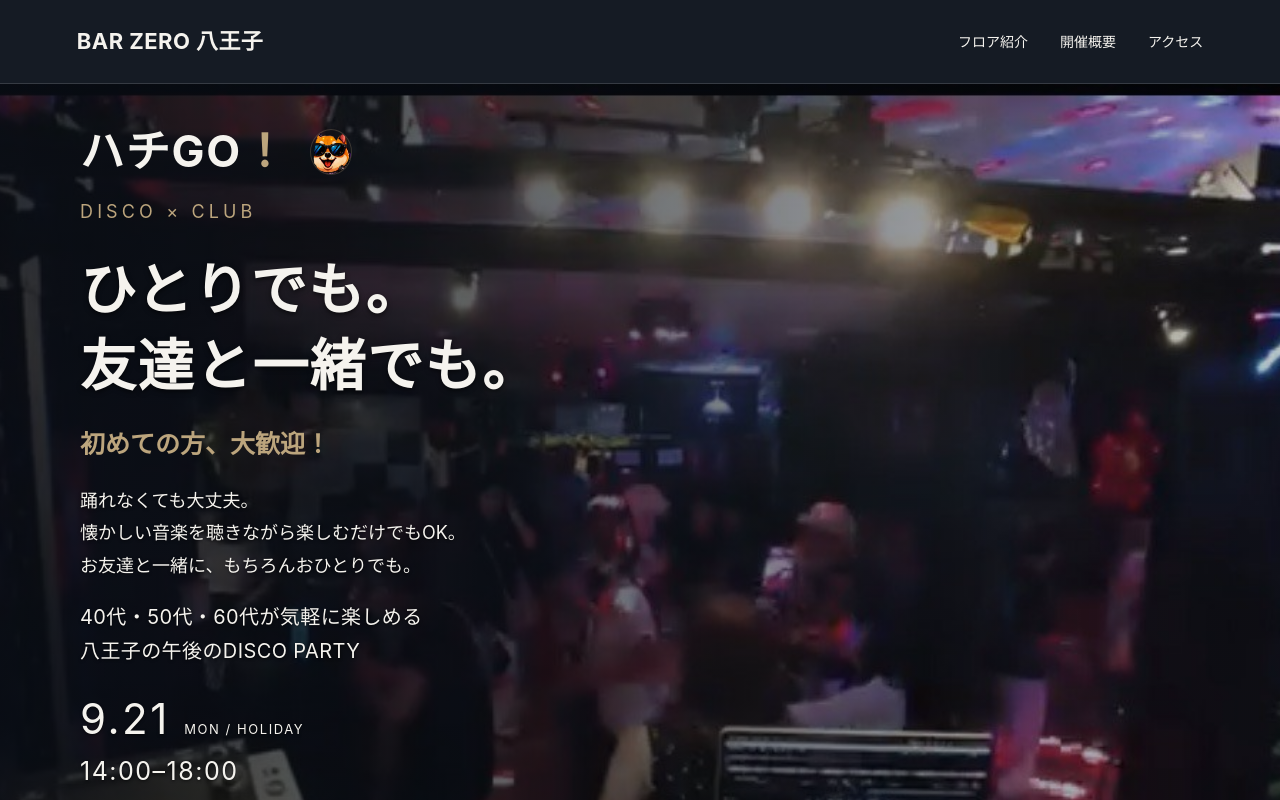
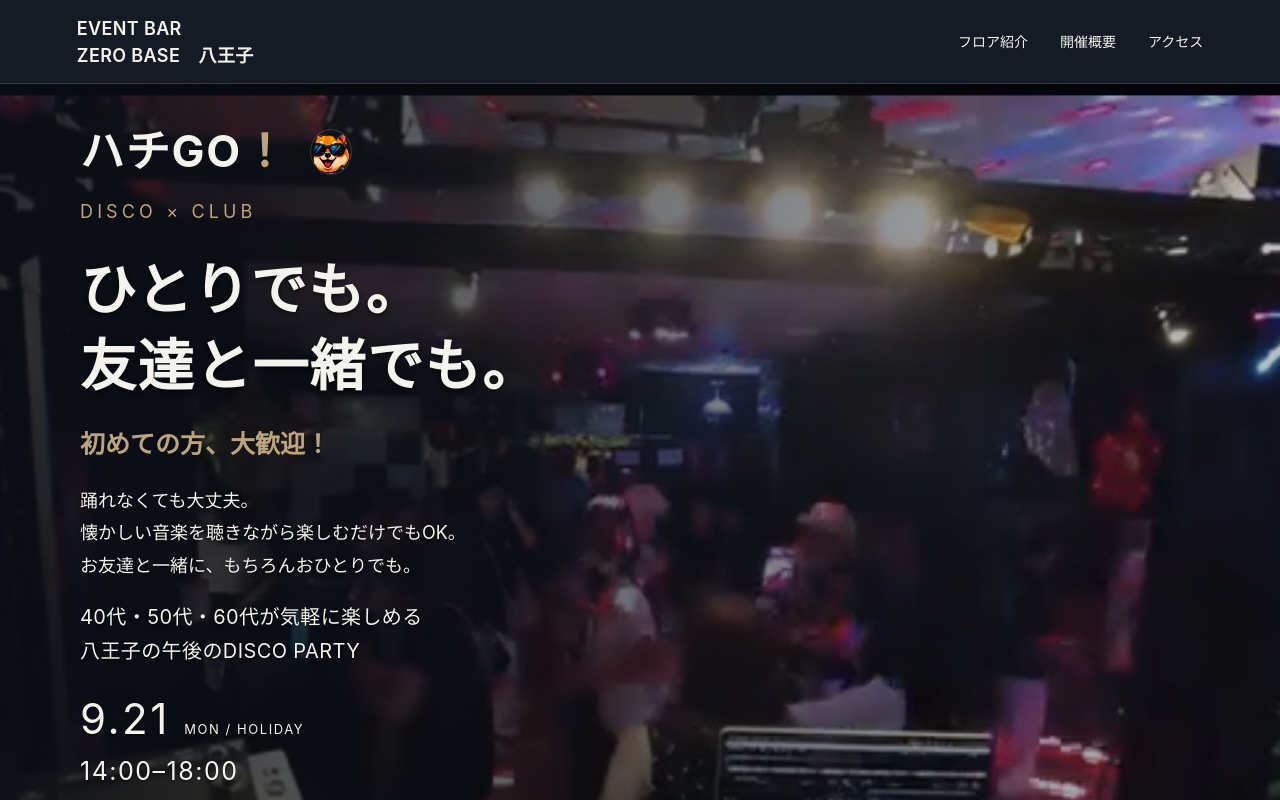
Before and after one commit to kassysoul-bit/hachigo, a plain HTML site: page index.html in a window 1280 px wide. Shown: the top 800 px of the page. Drawn offline with Linux system fonts and the light colour scheme.

Commit message:
Update header to EVENT BAR ZERO BASE Hachioji

```diff
--- a/index.html
+++ b/index.html
@@ -6,7 +6,7 @@
   <meta name="theme-color" content="#151b24">
   <title>ハチGO！｜9月21日・八王子の午後の音楽イベント</title>
   <meta name="description" content="2026年9月21日（月・祝）14:00〜18:00、BAR ZERO 八王子。DISCOとCLUBを自分のペースで楽しむ大人向け音楽イベント。2,500円・2ドリンク付き。予約不要。">
-  <link rel="stylesheet" href="./style.css">
+  <link rel="stylesheet" href="./style.css?v=venue-header">
   <script src="./script.js" defer></script>
   <!-- Facebook Pixel Code -->
   <script>
@@ -24,7 +24,7 @@
   <!-- Facebook Pixel: JavaScript無効時の計測 -->
   <noscript><img height="1" width="1" alt="" style="display:none;width:1px;height:1px" src="https://www.facebook.com/tr?id=1587952066306458&amp;ev=PageView&amp;noscript=1"></noscript>
   <a class="skip" href="#about">本文へ</a>
-  <header class="header"><a class="wordmark" href="#top" aria-label="BAR ZERO 八王子 トップ">BAR ZERO 八王子</a><nav aria-label="ページ内案内"><a href="#floors">フロア紹介</a><a href="#information">開催概要</a><a href="#access">アクセス</a></nav></header>
+  <header class="header"><a class="wordmark" href="#top" aria-label="EVENT BAR ZERO BASE 八王子 トップ">EVENT BAR<br>ZERO BASE　八王子</a><nav aria-label="ページ内案内"><a href="#floors">フロア紹介</a><a href="#information">開催概要</a><a href="#access">アクセス</a></nav></header>
   <main>
     <section class="hero" id="top" aria-labelledby="hero-title">
       <div id="hero-image" class="hero-image"><img src="./assets/hero.jpg" alt="BAR ZEROで音楽とダンスを楽しむ人たち" width="1179" height="658" loading="eager" decoding="async" fetchpriority="high"></div>
--- a/style.css
+++ b/style.css
@@ -60,3 +60,8 @@
 .header .wordmark{font-size:22px;letter-spacing:.02em;white-space:nowrap}
 @media(max-width:700px){.header .wordmark{font-size:17px}}
 @media(max-width:360px){.header .wordmark{font-size:15px}}
+
+/* 最上部ヘッダーの会場名を2行表示 */
+.header .wordmark{font-size:18px;line-height:1.5;font-weight:600}
+@media(max-width:700px){.header .wordmark{font-size:13px;letter-spacing:0;line-height:1.6}}
+@media(max-width:360px){.header .wordmark{font-size:12px}}
```
